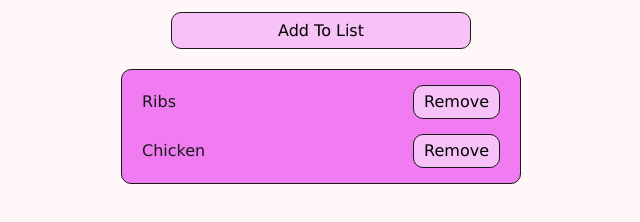
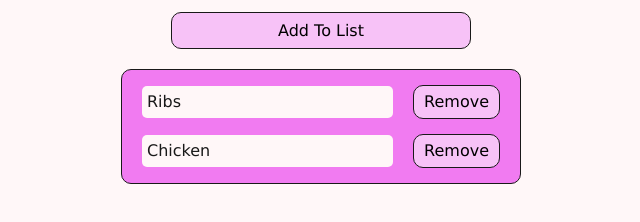
Before and after one commit to chrissoncrant/simple-shopping-list, a plain HTML site: page index.html in a window 1280 px wide. Shown: the part 126-348 px from the top of the page, without its empty margins (319-959 px from the left). Drawn offline with Linux system fonts and the light colour scheme.

Commit message:
bg color to list items

```diff
--- a/style.css
+++ b/style.css
@@ -126,7 +126,10 @@ li:not(:last-child) {
 }
 
 p {
-    max-width: 70%;
+    width: 70%;
+    background-color: var(--white);
+    padding: 3px 5px;
+    border-radius: 5px;
 }
 
 p:hover {
```
